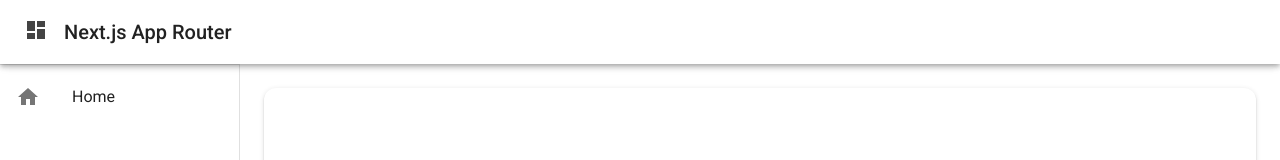
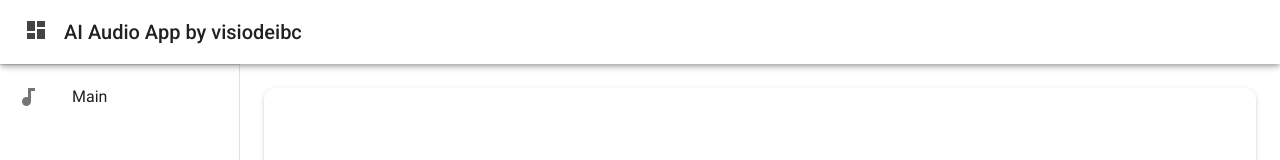
Before and after one commit to visiodeibc/pr-voice-ai, a Next.js app in the folder voice-ai-front/: page / in a window 1280 px wide. Shown: the top 160 px of the page. Built offline with nearby package versions, Linux system fonts and the light colour scheme.

Commit message:
audio button apply

```diff
--- a/voice-ai-front/src/app/layout.tsx
+++ b/voice-ai-front/src/app/layout.tsx
@@ -12,8 +12,7 @@ import ListItemButton from '@mui/material/ListItemButton'
 import ListItemIcon from '@mui/material/ListItemIcon'
 import ListItemText from '@mui/material/ListItemText'
 import DashboardIcon from '@mui/icons-material/Dashboard'
-import HomeIcon from '@mui/icons-material/Home'
-// import StarIcon from '@mui/icons-material/Star';
+import AudiotrackIcon from '@mui/icons-material/Audiotrack' // import StarIcon from '@mui/icons-material/Star';
 // import ChecklistIcon from '@mui/icons-material/Checklist';
 import SettingsIcon from '@mui/icons-material/Settings'
 // import SupportIcon from '@mui/icons-material/Support';
@@ -28,7 +27,7 @@ export const metadata = {
 const DRAWER_WIDTH = 240
 
 const LINKS = [
-    { text: 'Home', href: '/', icon: HomeIcon },
+    { text: 'Main', href: '/', icon: AudiotrackIcon },
     // { text: 'Starred', href: '/starred', icon: StarIcon },
     // { text: 'Tasks', href: '/tasks', icon: ChecklistIcon },
 ]
@@ -58,7 +57,7 @@ export default function RootLayout({
                                 }}
                             />
                             <Typography variant="h6" color="text.primary">
-                                Next.js App Router
+                                AI Audio App by visiodeibc
                             </Typography>
                         </Toolbar>
                     </AppBar>
```
